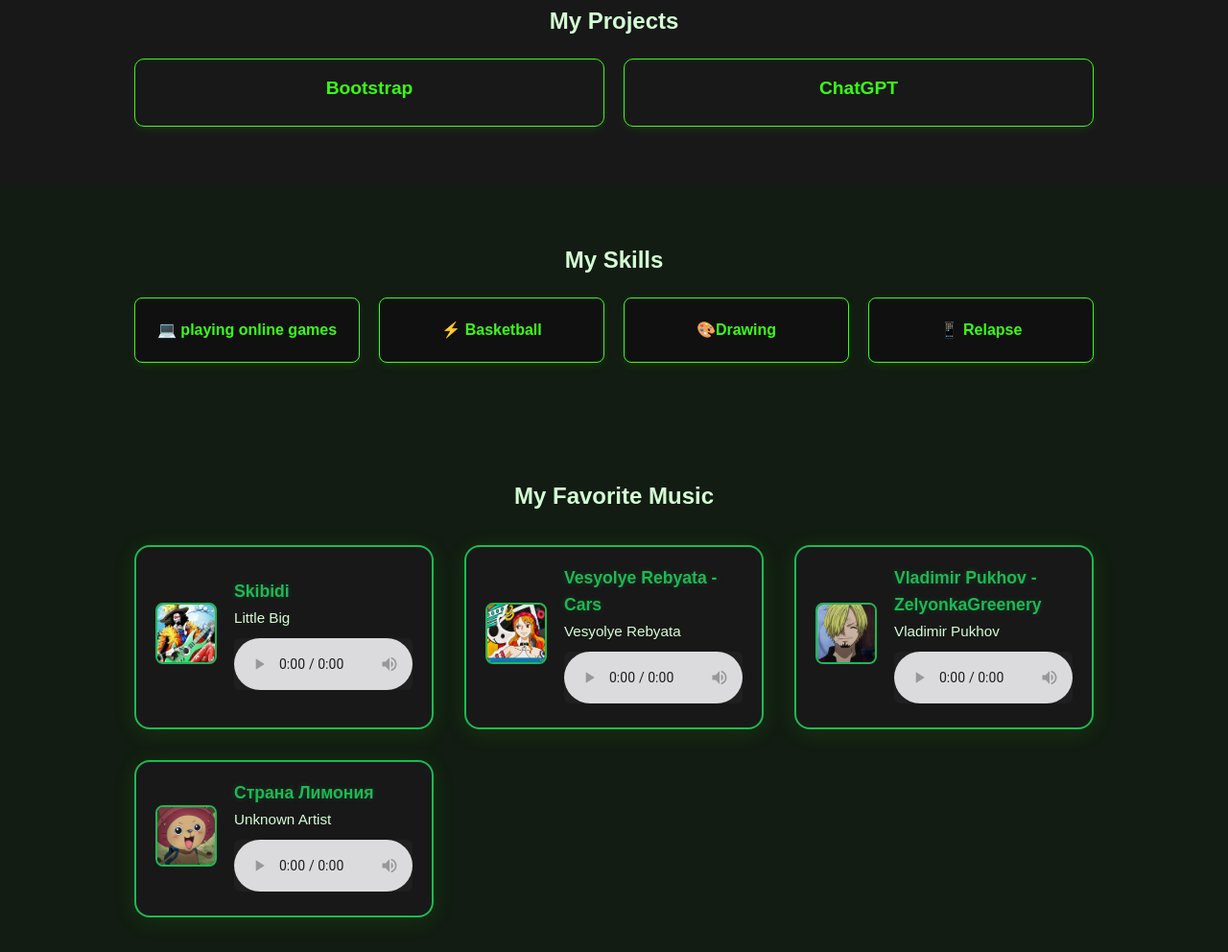
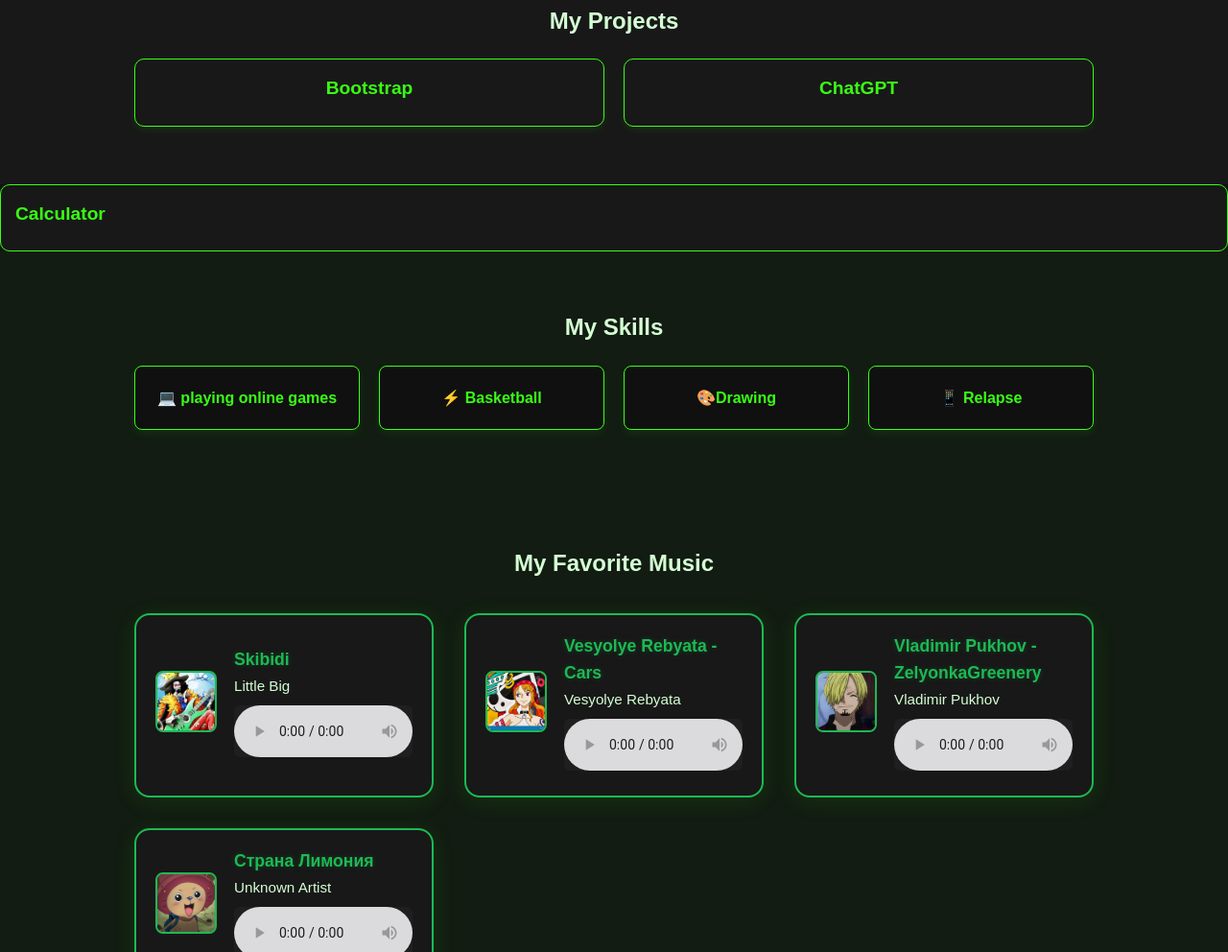
Before and after one commit to johnwynneperez-source/john-wick-website, a plain HTML site: page index.html in a window 1280 px wide. Shown: the part 2437-3429 px from the top of the page at 96% size. Drawn offline with Linux system fonts and the light colour scheme; a script that the page names is missing.

Commit message:
Update index.html

```diff
--- a/index.html
+++ b/index.html
@@ -154,6 +154,15 @@
     </div>
   </div>
 </section>
+   <!-- Project 2 -->
+      <a href="https://johnwynneperez-source.github.io/calculator/" class="project-card">
+        <div class="project-info">
+          <h3>Calculator</h3>
+        </div>
+      </a>
+    </div>
+  </div>
+</section>
 
   <!-- Skills -->
   <section id="skills" class="section alt">
@@ -269,4 +278,5 @@
 
   <script src="script.js"></script>
 </body>
+
 </html>
```
